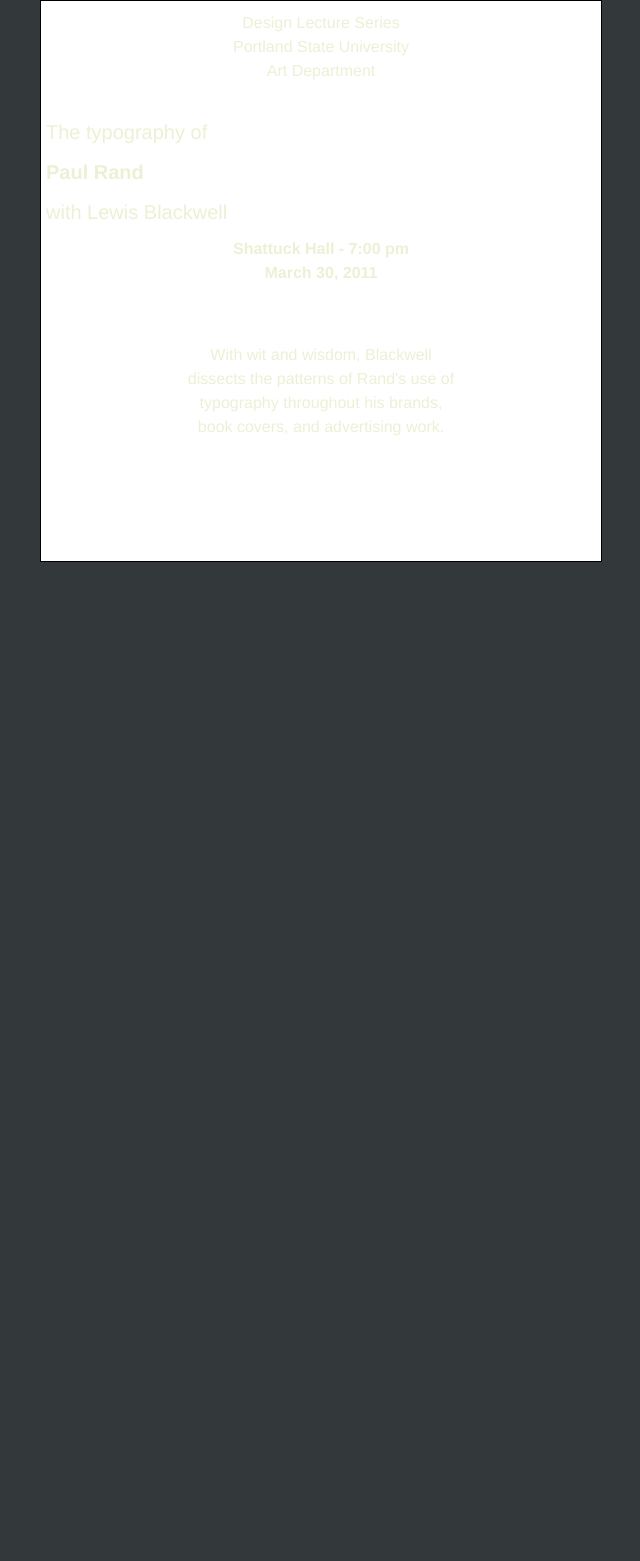
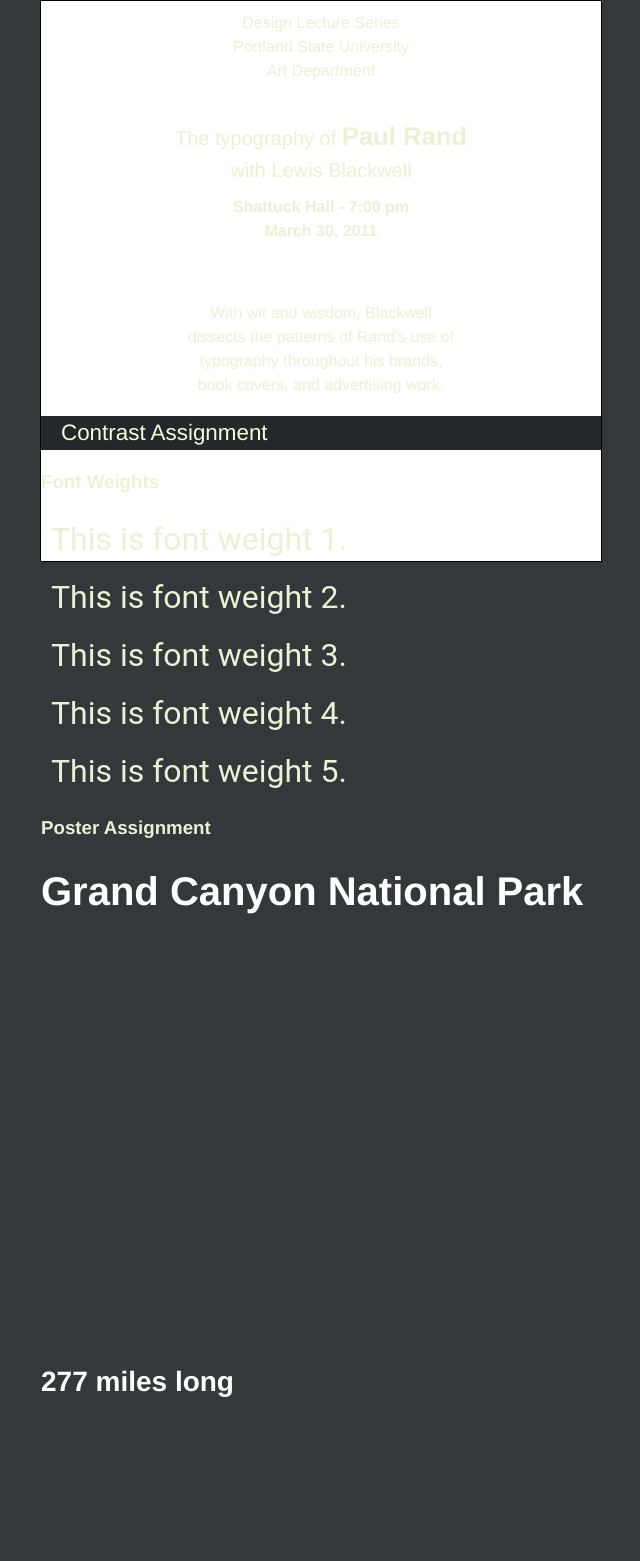
Before and after one commit to mauricioaggs/portfolio_mauricioaguilar1, a plain HTML site: page typography.html in a window 1280 px wide. Shown: the part 4829-6390 px from the top of the page, without its empty margins (319-959 px from the left). Before the commit the page ends 5391 px from the top, so only its background shows below. Drawn offline with Linux system fonts and the light colour scheme.

Commit message:
L10
fixed classes

```diff
--- a/styles/typographystyles.css
+++ b/styles/typographystyles.css
@@ -91,16 +91,18 @@ section p {
 
 }
 /* Change this style */
-.indent { text-align: center;
+#indent { text-align: center;
 font-size: 1.0em;
 }
-#starter { text-align: left;
-font-size: 1.25em;
-  }
-
-#stronger { font-size: 1.6em;
+.typ{
+ text-align: left;
+ font-size: 1.25em;
 }
-#laster { text-align: center;
+.stronger {
+ font-size: 1.6em;
+ text-align: left;
+}
+.laster { font-size: 1.25em;
 }
 /* Place these styles towards the bottom of your typographystyles.css document */
 
@@ -143,7 +145,7 @@ font-size: 1.25em;
       * Font size, font weight, logical grouping, orientation
   */
 
-.grandCanyon {
+#grandCanyon {
   background-image: url(../images/grand_canyon.jpg);
   background-size: cover;
   background-position: center center;
@@ -151,35 +153,35 @@ font-size: 1.25em;
   width: 800px;
   margin: 0 auto;
   }
-#park {
+.park {
   font-style: Clarendon;
   font-size: 2.5em;
   font-weight:900;
   color: white;
   text-shadow: black;
 }
-#length {
+.length {
   font-style: Clarendon;
   font-size: 1.75em;
   font-weight:800;
   color: white;
   text-shadow: silver;
 }
-#width {
+.width {
   font-style: Helvetica;
   font-size: 1.25em;
   font-weight:700;
   color: white;
   text-shadow: silver;
 }
-#depth {
+.depth {
   font-style: Helvetica;
   font-size: 1.25em;
   font-weight:700;
   color: white;
   text-shadow: silver;
 }
-#width {
+.width {
   font-style: Clarendon;
   font-size: 2.0em;
   font-weight:800;
--- a/typography.html
+++ b/typography.html
@@ -162,29 +162,75 @@
 			<h3>Hierarchy: Varying Alignment & Spacing</h3>
 				<section>
 <!-- CHALLENGE: Can you organize the text below in the same way as the fifth layout in the Typekit article? Give it a try! Organize each piece of content into its own div, and give classes to the divs you want to behave similarly. Style those divs with CSS. -->
-				  <div class='indent'>
+				  <div id='indent'>
 					Design Lecture Series <br>
 					Portland State University <br>
 					Art Department <br> <br>
 				  </div>
-				  <div id='starter'>
-					The typography of <br>
+				  <div id='indent'>
+					<span class= 'typ'> The typography of </span>
+				    <span class= 'stronger'><strong> Paul Rand </strong> </span> <br>
+				    <span class= 'laster'> with Lewis Blackwell </span> <br>
 				  </div>
-				  <div id='starter' id="stronger">
-				    <strong> Paul Rand </strong> <br>
-				  </div>
-				  <div id='starter' id="laster">
-				    with Lewis Blackwell <br>
-				  </div>
-				  <div class='indent' id="date">
+				  <div id='indent' >
 					<strong> Shattuck Hall - 7:00 pm <br>
 					March 30, 2011 </strong> <br> <br> <br>
 				  </div>
-				  <div class='indent'>
+				  <div id='indent'>
 					With wit and wisdom, Blackwell <br>
 					dissects the patterns of Rand's use of <br>
 					typography throughout his brands, <br>
 					book covers, and advertising work.
 				  </div>
+		<h2>Contrast Assignment</h2>
+			<h3>Font Weights</h3>
+				  <div class="rectangle">
+
+  <!-- In this assignment, take note how I target each individual DIV in my stylesheet. In the HTML, I have given each DIV a unique ID attribute, then I select that unique DIV with a hashtag, followed by the name of the ID.
+
+Also, take note of how I select for all the DIVs that have a class of 'weights'. I target those DIVs in the stylesheet with a period, followed by the name of the class. -->
+
+				  <div id="weight1" class='weights'>
+				  	This is font weight 1.
+				  </div>
+				  <div id="weight2" class='weights'>
+				    This is font weight 2.
+				  </div>
+				  <div id="weight3" class='weights'>
+				    This is font weight 3.
+				  </div>
+				  <div id="weight4" class='weights'>
+				  	This is font weight 4.
+				  </div>
+				  <div id="weight5" class='weights'>
+				  	This is font weight 5.
+				  </div>
+				  </div>
+<!--
+  In this assignment, it is highly recommended that you separate your HTML text content into DIVs and/or SPANs, then give them unique ID attributes to style each group individually, or common CLASS attributes to style common groups of elements.
+
+  Remember, to target an element with an ID attribute in your stylesheet, use a hashtag (#) before the ID name. (If <div id="sample"></div>, then the selector is #sample).
+
+  To target an element with a CLASS attribute in your stylesheet, use a period (.) before the ID name. (If <div class="example"></div>, then the selector is .example).
+-->
+
+			<h3>Poster Assignment</h3>
+				  <div id="grandCanyon">
+				  <div id="grandCanyon" class= 'park'>
+				  	Grand Canyon National Park
+				  </div>
+				  <div id="grandCanyon" class= 'length'>
+				  	277 miles long
+				  </div>
+				  <div id="grandCanyon" class= 'with'>
+				  	up to 18 miles wide
+				  </div>
+				  <div id="grandCanyon" class= 'depth'>
+				  	over a mile deep
+				  </div>
+				  <div id="grandCanyon" class= 'url'>
+				  	plan your visit: nps.gov/grca
+				  </div>
+				  </div>
 </body>
 </html>
```
